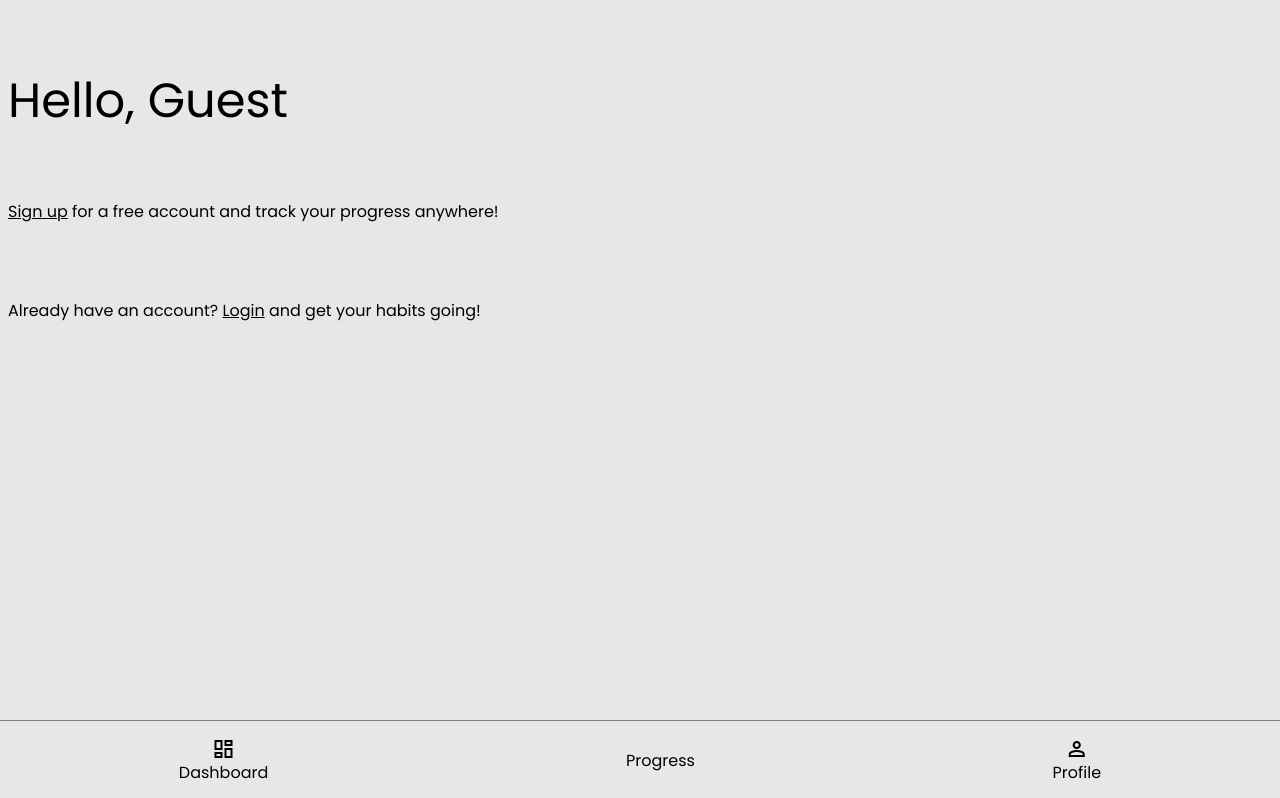
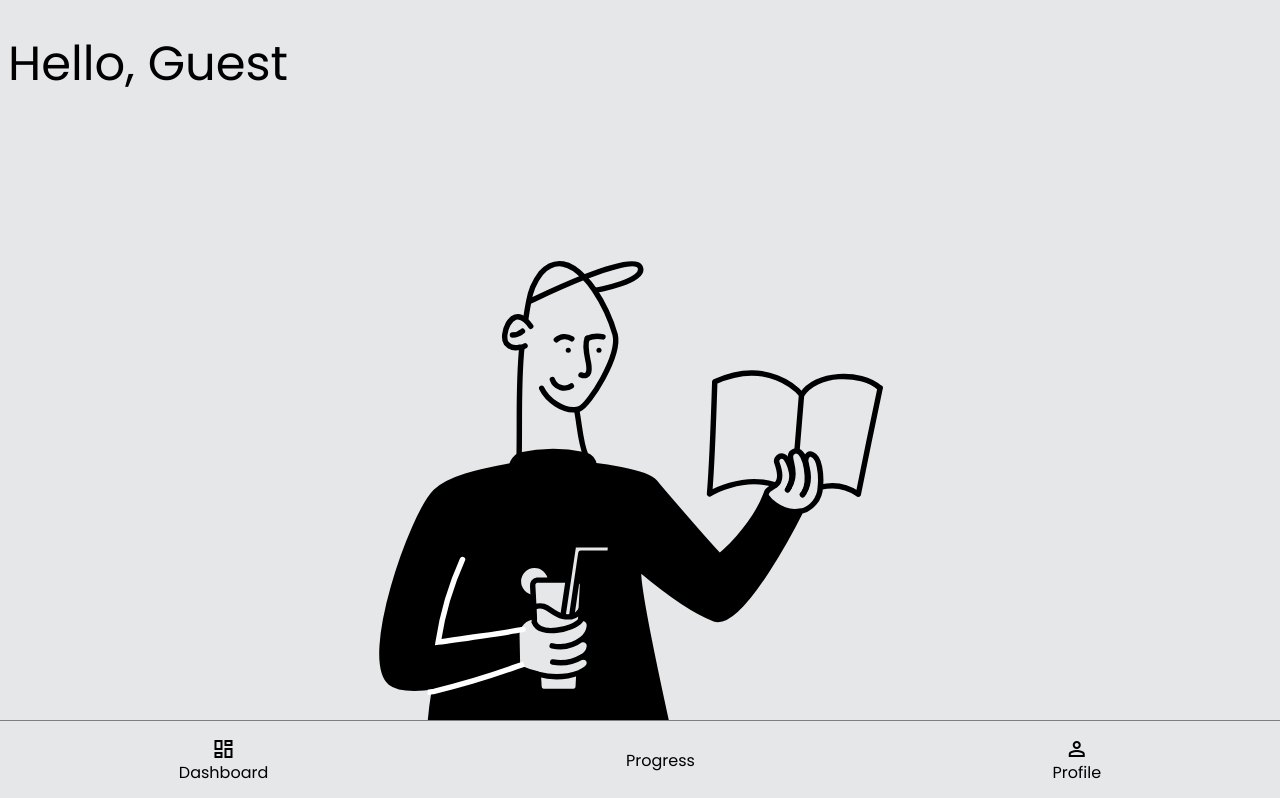
Before and after one commit to ReallyCoolProjects/habithero-frontend, a React (Vite) app: page /profile in a window 1280 px wide. Shown: the top 798 px of the page. Built offline with nearby package versions, Linux system fonts and the light colour scheme.

Commit message:
added illustration for sign up in profile

```diff
--- a/src/pages/Profile/LoginView.tsx
+++ b/src/pages/Profile/LoginView.tsx
@@ -1,11 +1,12 @@
 import React from 'react'
 import { Link } from 'react-router-dom'
-
+import SignUpImage from "../../assets/SVG/larry-wait.svg"
 const LoginView = () => {
   return (
     <div className='mt-8'>
-        <div className='flex flex-col h-[40vh] justify-around'>
+        <div className='flex flex-col h-[80vh] justify-around'>
         <span className="text-5xl">Hello, Guest</span>
+        <img src={SignUpImage} alt="" />
         <p> <Link to="/" className='underline'>Sign up</Link> for a free account and track your progress anywhere!</p>
         <p>Already have an account? <Link to={"/"} className='underline'>Login</Link> and get your habits going!</p>
         </div>
```
